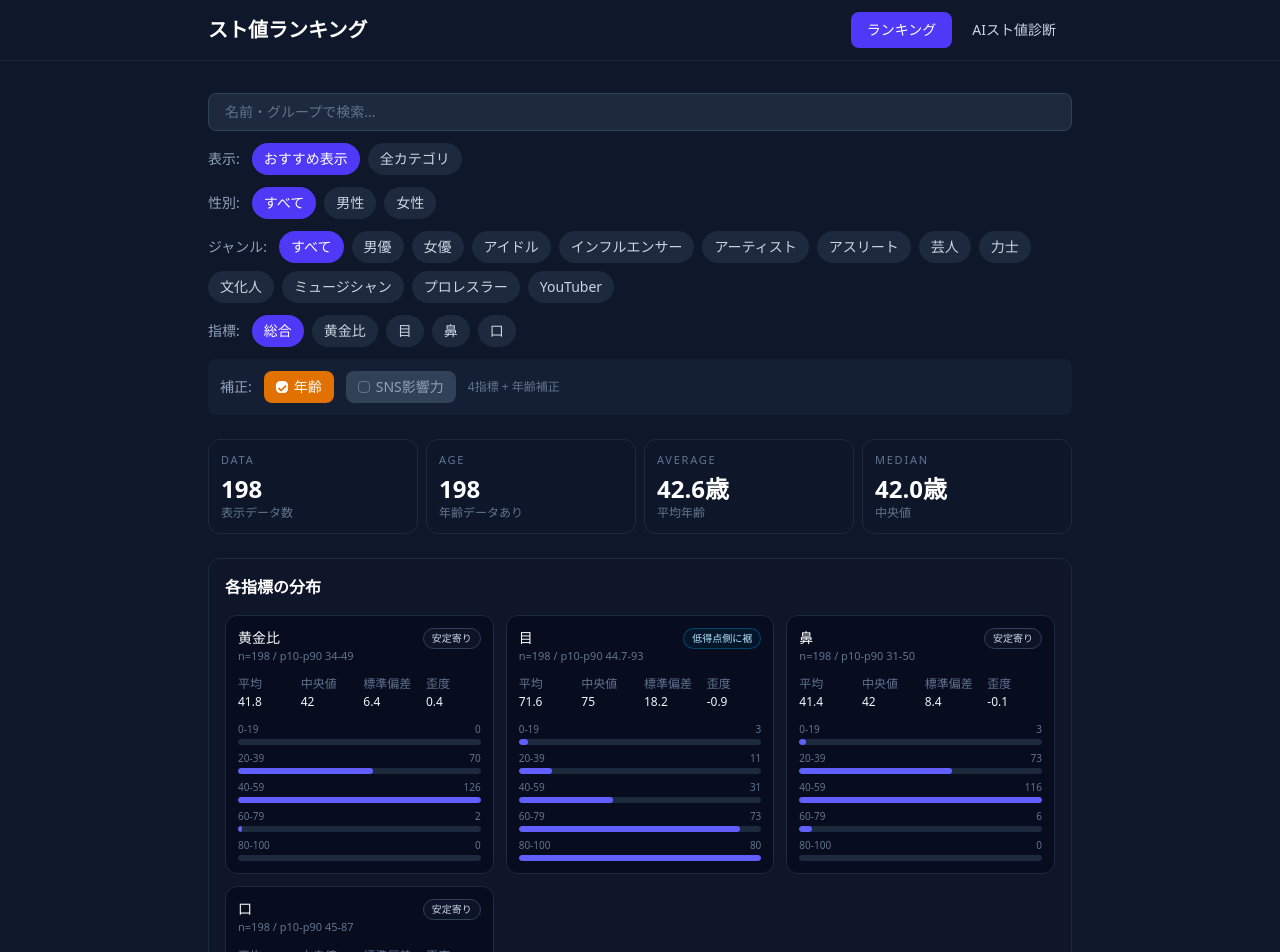
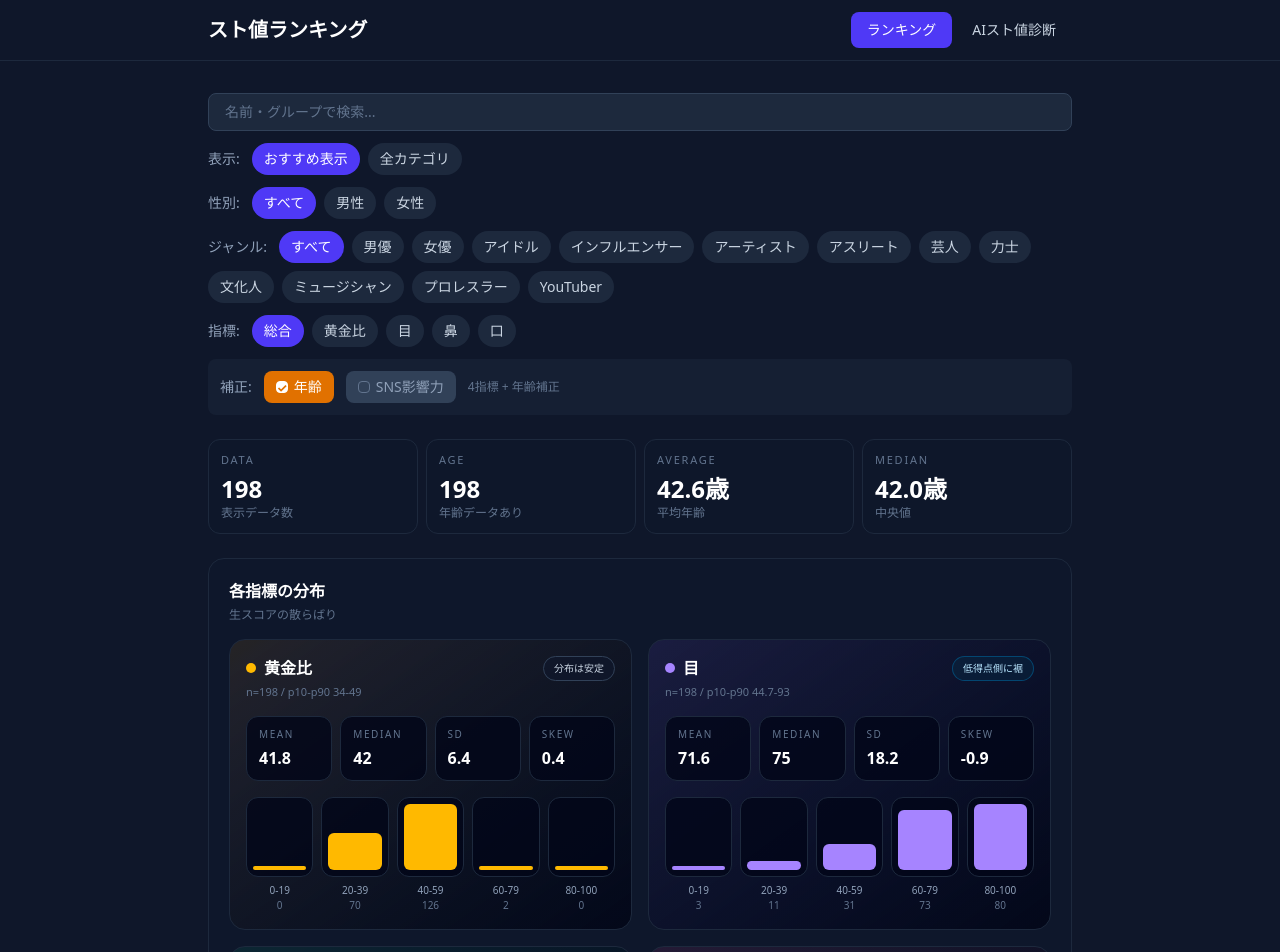
Before and after one commit to jim-auto/charm-ranking-and-lookalike, a React (Vite) app in the folder web/: page / in a window 1280 px wide. Shown: the top 952 px of the page. Built offline with nearby package versions, Linux system fonts and the light colour scheme.

Commit message:
Refine metric distribution panel layout

```diff
--- a/web/src/components/MetricDistributionPanel.tsx
+++ b/web/src/components/MetricDistributionPanel.tsx
@@ -5,17 +5,41 @@ interface Props {
   distributions: Partial<Record<DetailRankingMetric, MetricDistribution>>;
 }
 
-const metricOrder: DetailRankingMetric[] = [
-  'golden_ratio',
-  'eyes',
-  'nose',
-  'mouth',
-];
+const metricOrder: DetailRankingMetric[] = ['golden_ratio', 'eyes', 'nose', 'mouth'];
+
+const metricTheme: Record<
+  DetailRankingMetric,
+  {
+    dot: string;
+    bar: string;
+    panel: string;
+  }
+> = {
+  golden_ratio: {
+    dot: 'bg-amber-400',
+    bar: 'bg-amber-400',
+    panel: 'from-amber-500/10',
+  },
+  eyes: {
+    dot: 'bg-violet-400',
+    bar: 'bg-violet-400',
+    panel: 'from-violet-500/10',
+  },
+  nose: {
+    dot: 'bg-emerald-400',
+    bar: 'bg-emerald-400',
+    panel: 'from-emerald-500/10',
+  },
+  mouth: {
+    dot: 'bg-pink-400',
+    bar: 'bg-pink-400',
+    panel: 'from-pink-500/10',
+  },
+};
 
 function describeDistribution(distribution: MetricDistribution): {
   label: string;
   tone: string;
-  summary: string;
 } {
   const lowBucketShare =
     distribution.count > 0 ? distribution.histogram[0].count / distribution.count : 0;
@@ -23,40 +47,35 @@ function describeDistribution(distribution: MetricDistribution): {
 
   if (lowBucketShare >= 0.45) {
     return {
-      label: '低得点側に偏り',
-      tone: 'border-amber-800/70 bg-amber-950/30 text-amber-200',
-      summary: '低めに寄っています。表情や写真条件の影響が出やすい形です。',
+      label: '低得点寄り',
+      tone: 'border-amber-800/70 bg-amber-950/40 text-amber-200',
     };
   }
 
   if (spread <= 12) {
     return {
-      label: 'レンジ圧縮',
-      tone: 'border-orange-800/70 bg-orange-950/30 text-orange-200',
-      summary: '点が近く、細かい差はあまり付きません。',
+      label: '差がつきにくい',
+      tone: 'border-orange-800/70 bg-orange-950/40 text-orange-200',
     };
   }
 
   if (distribution.skew >= 0.8) {
     return {
       label: '高得点側に裾',
-      tone: 'border-emerald-800/70 bg-emerald-950/30 text-emerald-200',
-      summary: '一部だけ高く伸びています。',
+      tone: 'border-emerald-800/70 bg-emerald-950/40 text-emerald-200',
     };
   }
 
   if (distribution.skew <= -0.8) {
     return {
       label: '低得点側に裾',
-      tone: 'border-sky-800/70 bg-sky-950/30 text-sky-200',
-      summary: '一部だけ低く落ちています。',
+      tone: 'border-sky-800/70 bg-sky-950/40 text-sky-200',
     };
   }
 
   return {
-    label: '安定寄り',
+    label: '分布は安定',
     tone: 'border-slate-700 bg-slate-900/80 text-slate-300',
-    summary: '大きな偏りは少なめです。',
   };
 }
 
@@ -82,82 +101,96 @@ export default function MetricDistributionPanel({ distributions }: Props) {
   if (metrics.length === 0) return null;
 
   return (
-    <section className="mb-6 rounded-xl border border-slate-800 bg-slate-900/60 p-4">
-      <div className="mb-4">
-        <h3 className="text-sm font-semibold text-white sm:text-base">各指標の分布</h3>
+    <section className="mb-6 rounded-2xl border border-slate-800 bg-slate-900/65 p-4 sm:p-5">
+      <div className="mb-4 flex items-end justify-between gap-3">
+        <div>
+          <h3 className="text-sm font-semibold text-white sm:text-base">各指標の分布</h3>
+          <p className="mt-1 text-xs text-slate-500">生スコアの散らばり</p>
+        </div>
       </div>
 
-      <div className="grid gap-3 lg:grid-cols-2 xl:grid-cols-3">
+      <div className="grid gap-4 lg:grid-cols-2">
         {metrics.map(({ metric, distribution }) => {
           const status = describeDistribution(distribution);
+          const theme = metricTheme[metric];
           const maxCount = Math.max(...distribution.histogram.map((bin) => bin.count), 1);
 
           return (
-            <div
+            <article
               key={metric}
-              className="rounded-xl border border-slate-800 bg-slate-950/60 p-3"
+              className={`overflow-hidden rounded-2xl border border-slate-800 bg-linear-to-br ${theme.panel} to-slate-950/90 p-4`}
             >
-              <div className="mb-3 flex items-start justify-between gap-3">
-                <div>
-                  <div className="text-sm font-medium text-white">
-                    {getRankingMetricLabel(metric)}
+              <div className="flex flex-wrap items-start justify-between gap-3">
+                <div className="min-w-0">
+                  <div className="flex items-center gap-2">
+                    <span className={`h-2.5 w-2.5 shrink-0 rounded-full ${theme.dot}`} />
+                    <h4 className="text-base font-semibold text-white">
+                      {getRankingMetricLabel(metric)}
+                    </h4>
                   </div>
-                  <div className="text-[11px] text-slate-500">
+                  <div className="mt-1 text-[11px] text-slate-500">
                     n={distribution.count} / p10-p90 {formatValue(distribution.p10)}-
                     {formatValue(distribution.p90)}
                   </div>
                 </div>
+
                 <span
-                  className={`rounded-full border px-2 py-0.5 text-[10px] font-medium ${status.tone}`}
+                  className={`rounded-full border px-2.5 py-1 text-[10px] font-medium ${status.tone}`}
                 >
                   {status.label}
                 </span>
               </div>
 
-              <div className="mb-3 grid grid-cols-4 gap-2 text-xs">
-                <div>
-                  <div className="text-slate-500">平均</div>
-                  <div className="mt-0.5 font-medium text-slate-100">
+              <div className="mt-4 grid grid-cols-2 gap-2 sm:grid-cols-4">
+                <div className="rounded-xl border border-slate-800 bg-slate-950/80 px-3 py-2.5">
+                  <div className="text-[10px] uppercase tracking-[0.16em] text-slate-500">
+                    Mean
+                  </div>
+                  <div className="mt-1 text-base font-semibold text-white">
                     {formatValue(distribution.mean)}
                   </div>
                 </div>
-                <div>
-                  <div className="text-slate-500">中央値</div>
-                  <div className="mt-0.5 font-medium text-slate-100">
+                <div className="rounded-xl border border-slate-800 bg-slate-950/80 px-3 py-2.5">
+                  <div className="text-[10px] uppercase tracking-[0.16em] text-slate-500">
+                    Median
+                  </div>
+                  <div className="mt-1 text-base font-semibold text-white">
                     {formatValue(distribution.median)}
                   </div>
                 </div>
-                <div>
-                  <div className="text-slate-500">標準偏差</div>
-                  <div className="mt-0.5 font-medium text-slate-100">
+                <div className="rounded-xl border border-slate-800 bg-slate-950/80 px-3 py-2.5">
+                  <div className="text-[10px] uppercase tracking-[0.16em] text-slate-500">SD</div>
+                  <div className="mt-1 text-base font-semibold text-white">
                     {formatValue(distribution.stdev)}
                   </div>
                 </div>
-                <div>
-                  <div className="text-slate-500">歪度</div>
-                  <div className="mt-0.5 font-medium text-slate-100">
+                <div className="rounded-xl border border-slate-800 bg-slate-950/80 px-3 py-2.5">
+                  <div className="text-[10px] uppercase tracking-[0.16em] text-slate-500">
+                    Skew
+                  </div>
+                  <div className="mt-1 text-base font-semibold text-white">
                     {formatValue(distribution.skew)}
                   </div>
                 </div>
               </div>
 
-              <div className="space-y-1.5">
+              <div className="mt-4 grid grid-cols-5 gap-2">
                 {distribution.histogram.map((bin) => (
-                  <div key={bin.label}>
-                    <div className="mb-0.5 flex items-center justify-between text-[10px] text-slate-500">
-                      <span>{bin.label}</span>
-                      <span>{bin.count}</span>
-                    </div>
-                    <div className="h-1.5 overflow-hidden rounded-full bg-slate-800">
+                  <div key={bin.label} className="min-w-0">
+                    <div className="flex h-20 items-end rounded-xl border border-slate-800 bg-slate-950/80 p-1.5">
                       <div
-                        className="h-full rounded-full bg-indigo-500"
-                        style={{ width: `${(bin.count / maxCount) * 100}%` }}
+                        className={`w-full rounded-md ${theme.bar}`}
+                        style={{ height: `${Math.max((bin.count / maxCount) * 100, 6)}%` }}
                       />
                     </div>
+                    <div className="mt-1.5 text-center text-[10px] font-medium text-slate-400">
+                      {bin.label}
+                    </div>
+                    <div className="text-center text-[10px] text-slate-500">{bin.count}</div>
                   </div>
                 ))}
               </div>
-            </div>
+            </article>
           );
         })}
       </div>
```
